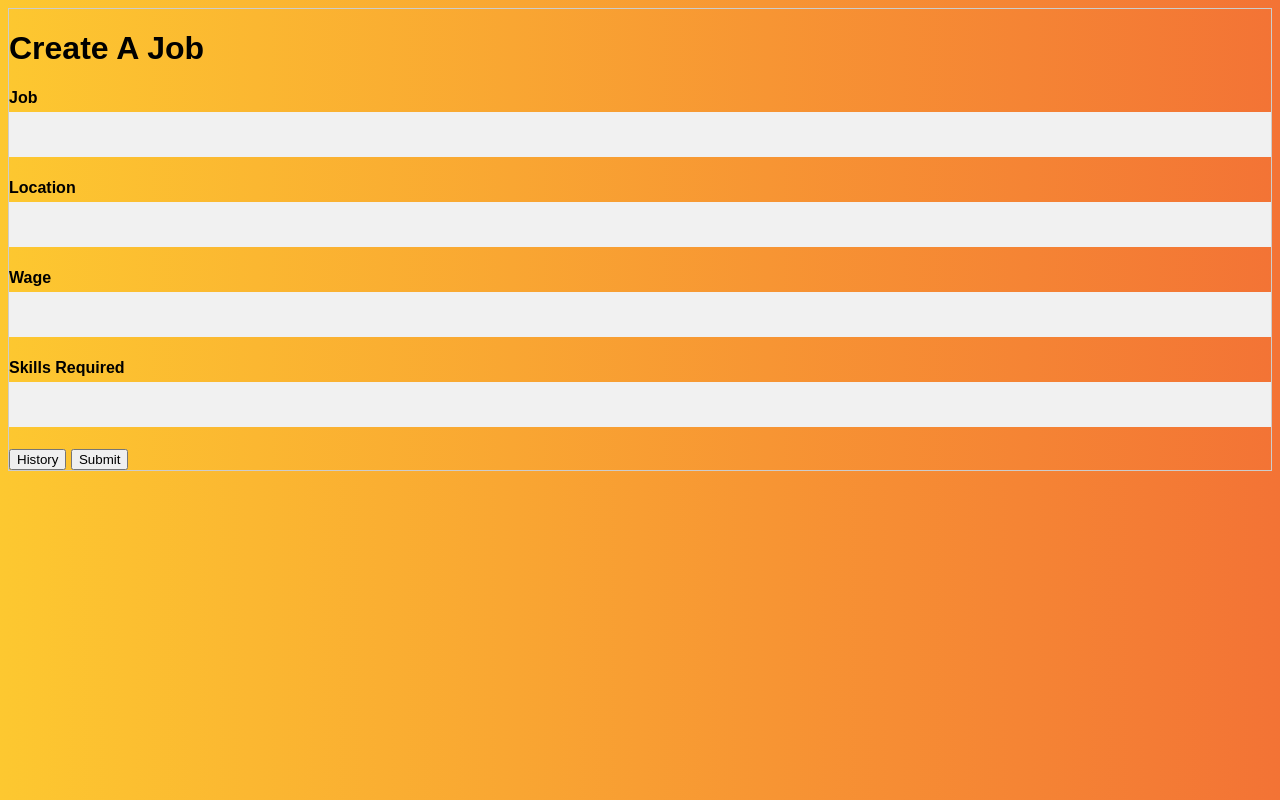
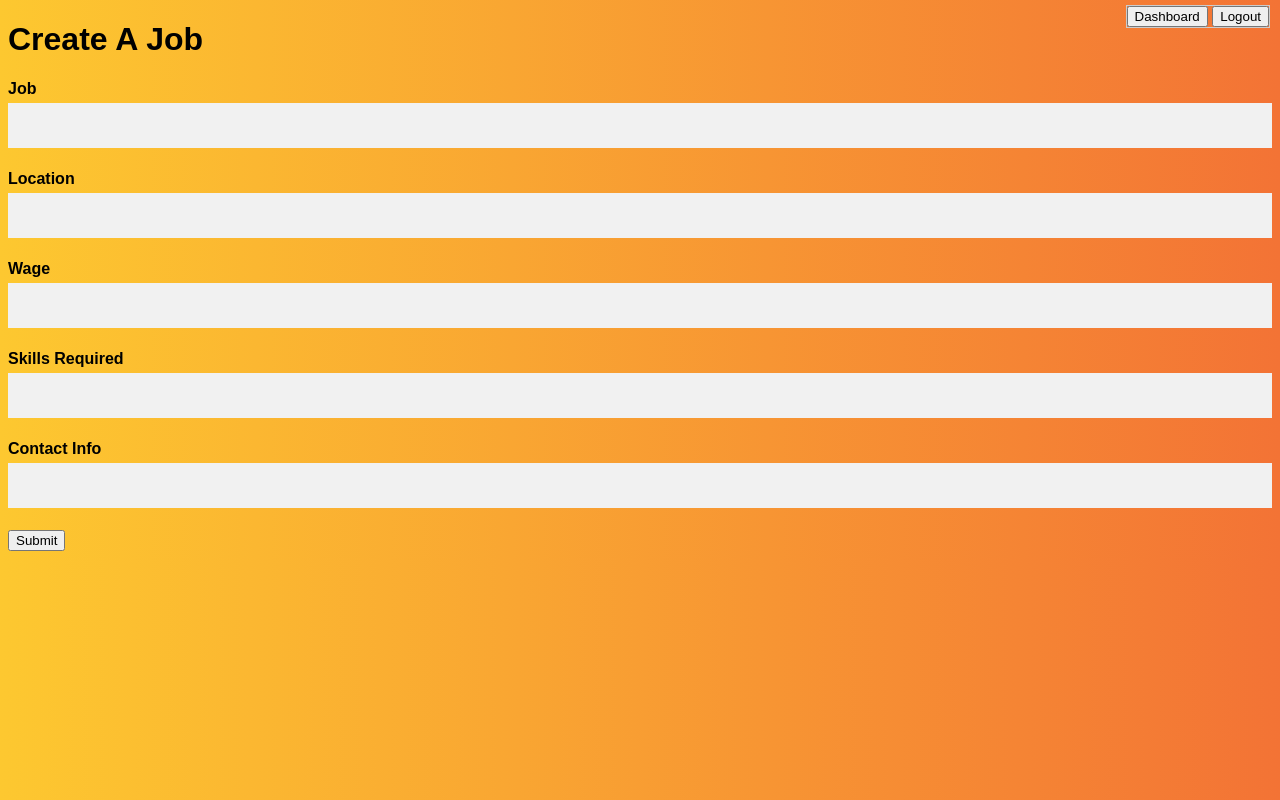
Before and after one commit to xiaofuhu/bm, a Django app: page /create/ in a window 1280 px wide. Run offline with Django 3.2, Linux system fonts and the light colour scheme; some libraries are stand-ins or nearby versions.

Commit message:
Contact added

```diff
--- a/cpanel/cpanel/cpanel/views.py
+++ b/cpanel/cpanel/cpanel/views.py
@@ -61,7 +61,6 @@ def create(request):
 
     return render(request,'create.html')
 
-
 def post_create(request):
 
     import time
@@ -74,8 +73,8 @@ def post_create(request):
     work = request.POST.get('work')
     location =request.POST.get('location')
     wage =request.POST.get('wage')
-    skill_req =request.POST.get('skill_req')
-    url = request.POST.get('url')
+    skill_req = request.POST.get('skill_req')
+    contact = request.POST.get('contact')
     idtoken= request.session['uid']
     a = authe.get_account_info(idtoken)
     a = a['users']
@@ -87,6 +86,7 @@ def post_create(request):
         'location':location,
         'wage':wage,
         'skill_req':skill_req,
+        'contact':contact
     }
     database.child('users').child(a).child('reports').child(millis).set(data)
     name = database.child('users').child(a).child('details').child('name').get().val()
@@ -100,6 +100,7 @@ def check(request):
     work_location=[]
     work_wage=[]
     work_skill_req=[]
+    work_contact=[]
     for uid in array_of_user_ids or []:
         try:
             wor = database.child('users').child(uid).child('reports').shallow().get().val()
@@ -112,14 +113,16 @@ def check(request):
                 wor_l = database.child('users').child(uid).child('reports').child(wid).child('location').get().val()
                 wor_w = database.child('users').child(uid).child('reports').child(wid).child('wage').get().val()
                 wor_s = database.child('users').child(uid).child('reports').child(wid).child('skill_req').get().val()
+                wor_c = database.child('users').child(uid).child('reports').child(wid).child('contact').get().val()
                 work_name.append(wor_n)
                 work_location.append(wor_l)
                 work_wage.append(wor_w)
                 work_skill_req.append(wor_s)
+                work_contact.append(wor_w)
             except:
                 pass
 
-    comb_lis = {work_name,work_location,work_wage,work_skill_req}
+    comb_lis = zip(work_name, work_location, work_wage, work_skill_req, work_contact)
 
     name = database.child('users').child(uid).child('details').child('name').get().val()
     return render(request, 'check.html', {'comb_lis': comb_lis, 'e': name})
@@ -140,8 +143,9 @@ def post_check(request):
     location =database.child('users').child(a).child('reports').child(time).child('location').get().val()
     wage =database.child('users').child(a).child('reports').child(time).child('wage').get().val()
     skill_req =database.child('users').child(a).child('reports').child(time).child('skill_req').get().val()
+    contact =database.child('users').child(a).child('reports').child(time).child('contact').get().val()
     i = float(time)
     dat = datetime.datetime.fromtimestamp(i).strftime('%H:%M %d-%m-%Y')
     name = database.child('users').child(a).child('details').child('name').get().val()
 
-    return render(request,'post_check.html',{'w':work,'l':location,'w':wage,'s':skill_req,'d':dat,'e':name})
+    return render(request,'post_check.html',{'w':work,'l':location,'w':wage,'s':skill_req, 'c':contact,'d':dat,'e':name})
--- a/cpanel/cpanel/templates/Create.html
+++ b/cpanel/cpanel/templates/Create.html
@@ -4,7 +4,11 @@
         <meta charset="UTF-8">
             <title>Create a Job</title>
             <style>
-
+                div1{
+                    position : absolute;
+                    right : 10px;
+                    top : 5px
+                }
                 body{
 
 background: #fdc830; /* fallback for old browsers */
@@ -34,8 +38,16 @@ input[type=text]:focus, input[type=password]:focus {
 
             </style>
     <body>
+        <div1>
         <form action="/post_create/" method="post" style="border:1px solid #ccc">
+<!--            {% csrf_token %}-->
+            <button type="button" onclick="history.back()" form="s">Dashboard</button>
+            <button type="button" onclick="location.href='{% url 'log' %}'">Logout</button>
+        </form>
+        </div1>
         <H1>Create A Job</H1>
+        <form action="/post_create/" method="post">
+            {% csrf_token %}
             <div class="container">
 
             <label for="work"><b>Job</b></label>
@@ -48,13 +60,12 @@ input[type=text]:focus, input[type=password]:focus {
            <input type="text" name="wage"><br>
 
             <label for="skill_req"><b>Skills Required</b></label>
-            <input type="text" name="skills"><br>
+            <input type="text" name="skill_req"><br>
 
-            <div>
-            <button type="button" onclick="history.back()">History</button>
-            <button type="button" onclick="location.href='{% url 'log' %}'">Submit</button>
-</div>
+            <label for="contact"><b>Contact Info</b></label>
+            <input type="text" name="contact"><br>
 
+            <input type="submit" value="Submit">
 
             </div clearfix>
         </form>
--- a/cpanel/cpanel/templates/check.html
+++ b/cpanel/cpanel/templates/check.html
@@ -19,7 +19,6 @@
     </head>
     <body>
 
-
         <div>
             <form method="get" action="/check" id="s">
                 {% csrf_token %}
@@ -32,8 +31,8 @@
         <h1>Welcome {{e}}!</h1>
         <h2>Here's a list of your jobs:</h2>
         <br><br>
-        {% for wor in comb_lis %}
-        <a>Job Name: {{wor}}</a>
+        {% for wor_n,wor_l,wor_w,wor_s,wor_c in comb_lis %}
+        <a>Job Name: {{wor_n}} Location: {{wor_l}} Wage: {{wor_w}} Skills Required: {{wor_s}} Contact: {{wor_c}}</a>
         <br>
 
         {% endfor %}
--- a/cpanel/cpanel/templates/post_check.html
+++ b/cpanel/cpanel/templates/post_check.html
@@ -13,7 +13,6 @@
     </head>
     <body>
 
-
         <div>
 
             <button type="button" onclick="location.href='{% url 'log' %}'">Logout</button>
```
Also changed, not shown: cpanel/cpanel/db.sqlite3.
